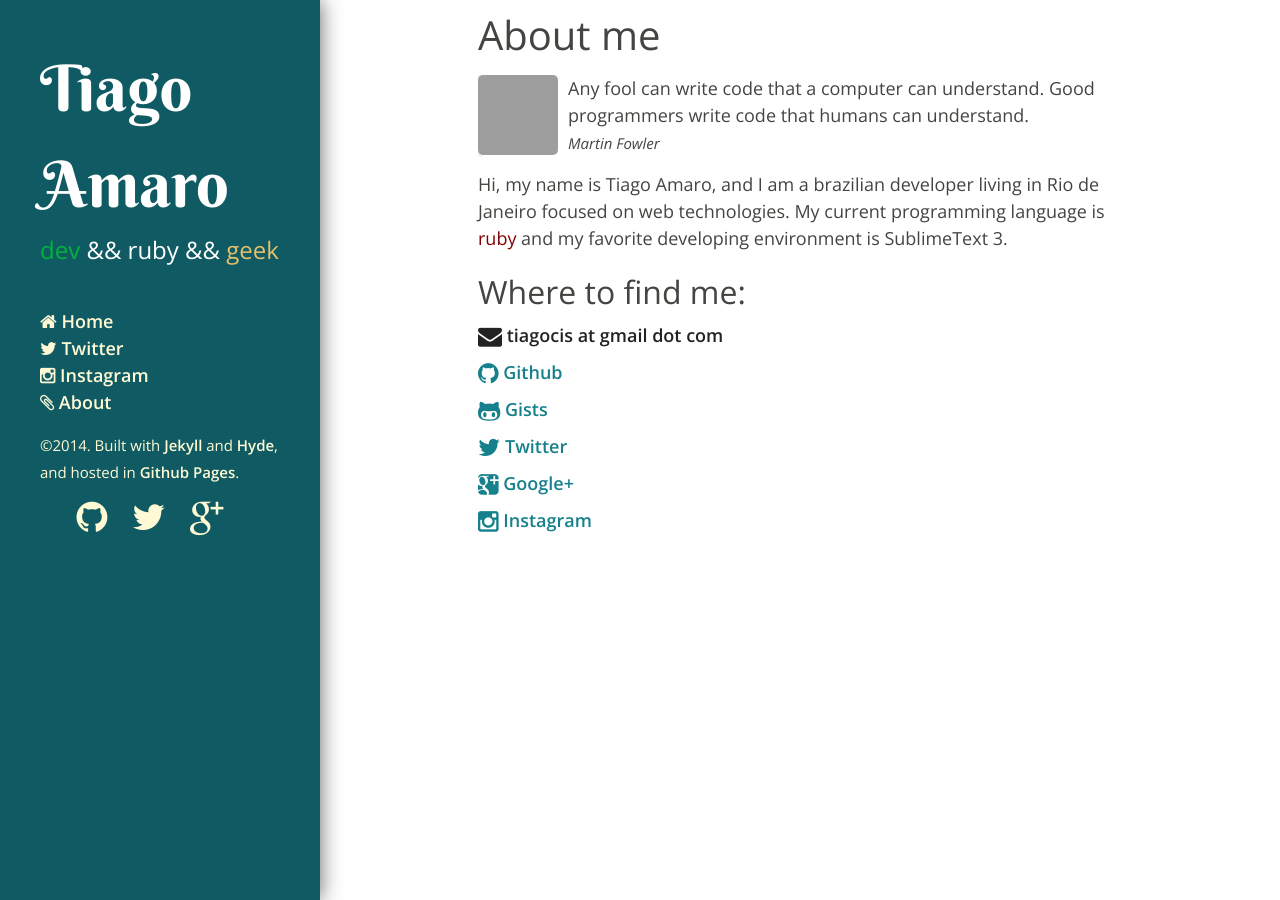
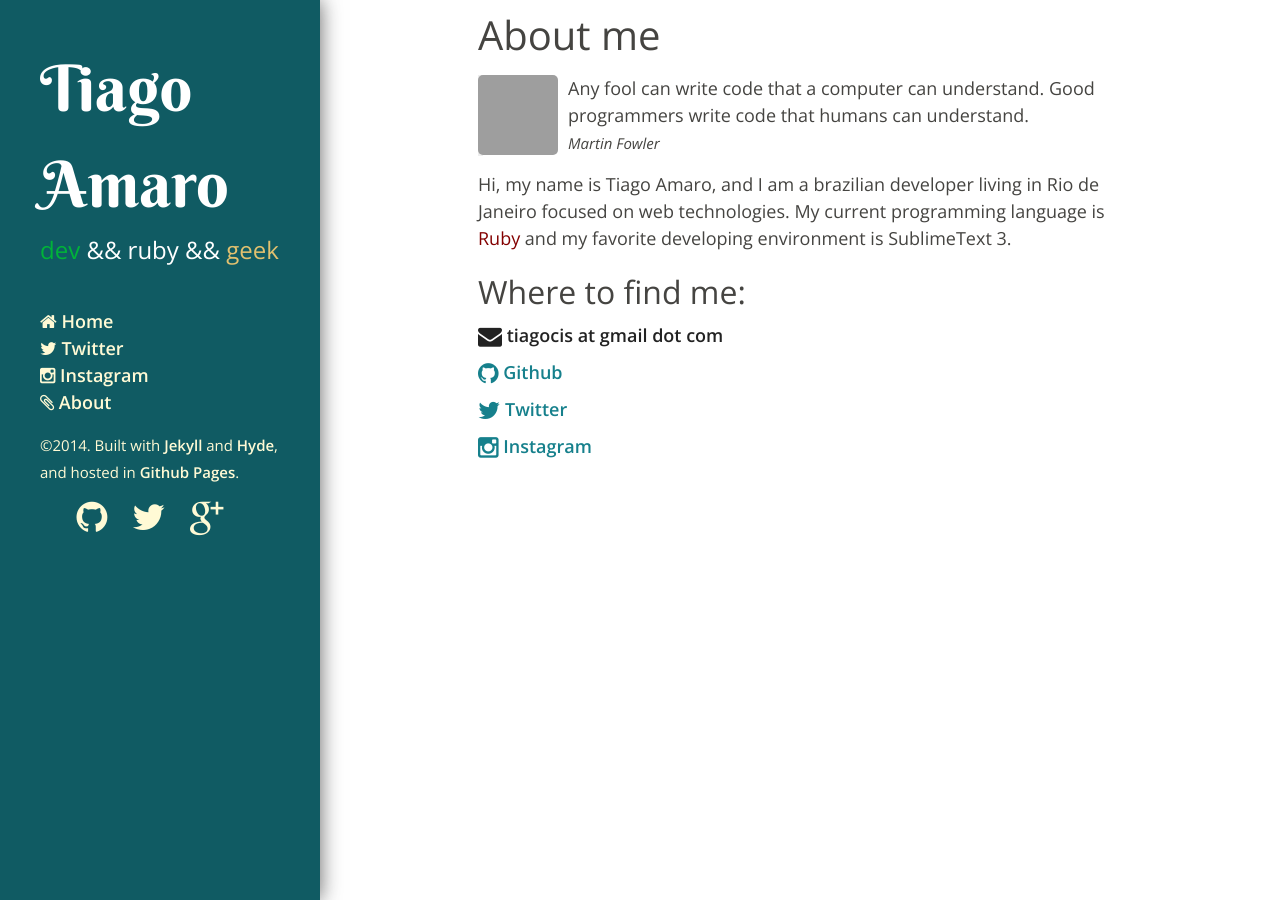
Before and after one commit to tiagoamaro/tiagoamaro.com.br_jekyll, a Jekyll site: the page built from about.html, in a window 1280 px wide. Built offline with Jekyll 4.4.1, drawn with Linux system fonts in a browser that asks for light colours; grey boxes are pictures that could not be loaded.

Commit message:
Removing gists and google+ references from about page

```diff
--- a/about.html
+++ b/about.html
@@ -16,7 +16,7 @@ title: About
   </div>
 
   <div id="description">
-    Hi, my name is Tiago Amaro, and I am a brazilian developer living in Rio de Janeiro focused on web technologies. My current  programming language is <span class="ruby">ruby</span> and my favorite developing environment is SublimeText 3.
+    Hi, my name is Tiago Amaro, and I am a brazilian developer living in Rio de Janeiro focused on web technologies. My current  programming language is <span class="ruby">Ruby</span> and my favorite developing environment is SublimeText 3.
   </div>
 
   <div id="links">
@@ -35,21 +35,9 @@ title: About
         </a>
       </li>
       <li>
-        <a href="http://gist.github.com/tiagoamaro">
-          <i class="fa fa-github-alt fa fa-lg"></i>
-          Gists
-        </a>
-      </li>
-      <li>
         <a href="http://twitter.com/tiagocis">
           <i class="fa fa-twitter fa-lg"></i>
           Twitter
-        </a>
-      </li>
-      <li>
-        <a href="https://plus.google.com/114988746507715114984">
-          <i class="fa fa-google-plus-square fa-lg"></i>
-          Google+
         </a>
       </li>
       <li>
```
